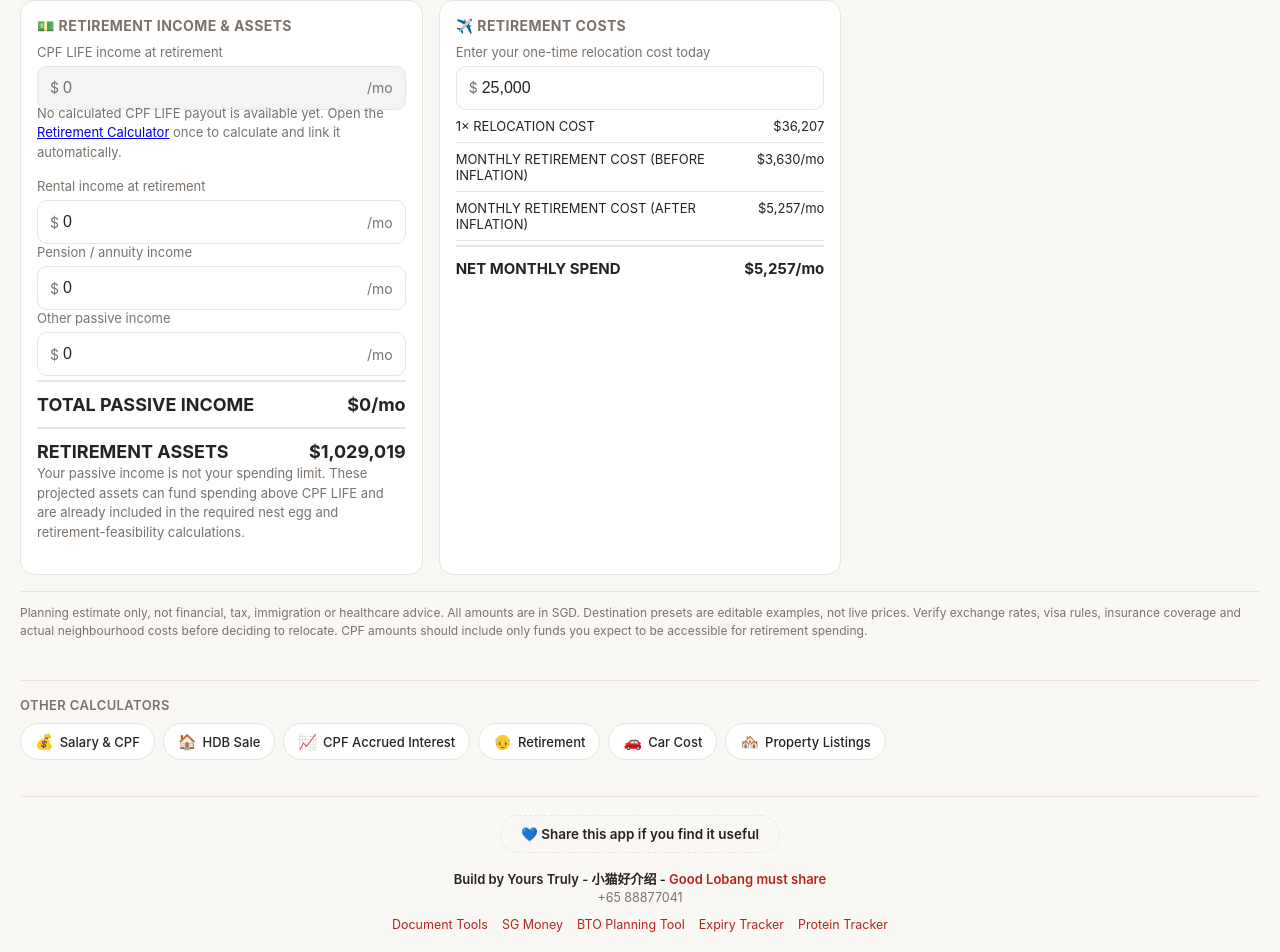
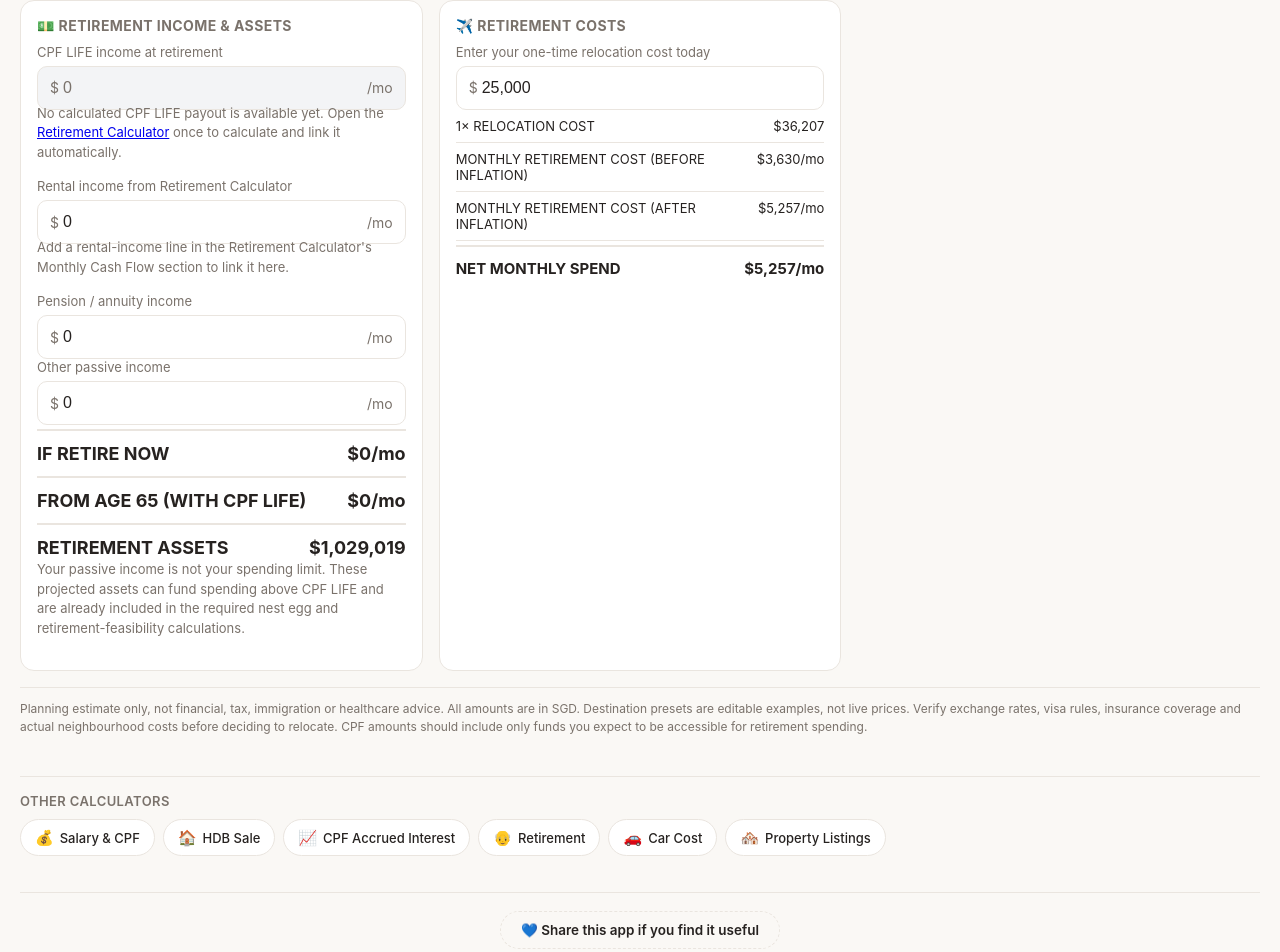
Before and after one commit to macmelvin/SG-Money-CPF-HDB-Calculator, a React (Vite) app: page /geo-arbitrage in a window 1280 px wide. Shown: the part 1795-2747 px from the top of the page. Built offline with nearby package versions, Linux system fonts and the light colour scheme; no server answers.

Commit message:
Compare retire-now rental income with CPF LIFE

```diff
--- a/src/calculators/GeoArbitrageCalculator.tsx
+++ b/src/calculators/GeoArbitrageCalculator.tsx
@@ -82,6 +82,7 @@ interface SavedRetirementData {
   expectedReturnPct?: number;
   inflationRatePct?: number;
   investmentItems?: Array<{ amount: number }>;
+  incomeItems?: Array<{ label: string; amount: number }>;
   cpfLifeMonthlyIncome?: number;
 }
 
@@ -120,6 +121,12 @@ export default function GeoArbitrageCalculator() {
   const liveRetirement = loadCalculatorData<SavedRetirementData>(RETIREMENT_LIVE_STORAGE_KEY);
   const retirementSource = liveRetirement ?? savedRetirement;
   const hasLinkedCpfLife = retirementSource?.data.cpfLifeMonthlyIncome !== undefined;
+  const hasLinkedIncomeItems = retirementSource?.data.incomeItems !== undefined;
+  const linkedRentalIncome = roundCurrency(
+    retirementSource?.data.incomeItems
+      ?.filter((item) => /rent/i.test(item.label))
+      .reduce((total, item) => total + item.amount, 0) ?? 0
+  );
   const savedHdb = loadCalculatorData<HdbSaleInput>(HDB_SALE_STORAGE_KEY);
   const hdbCashProceeds = savedHdb?.data ? calculateHdbSaleProceeds(savedHdb.data).cashProceeds : undefined;
   const retirementImport = retirementSource?.data
@@ -136,6 +143,7 @@ export default function GeoArbitrageCalculator() {
         inflationPct: retirementSource.data.inflationRatePct ?? DEFAULTS.inflationPct,
         propertyProceeds: roundCurrency(hdbCashProceeds ?? DEFAULTS.propertyProceeds),
         cpfLifeIncome: roundCurrency(retirementSource.data.cpfLifeMonthlyIncome ?? DEFAULTS.cpfLifeIncome),
+        rentalIncome: linkedRentalIncome,
       }
     : null;
   // A saved Geo scenario belongs to the user and wins on return visits. On the first
@@ -146,6 +154,7 @@ export default function GeoArbitrageCalculator() {
     // CPF LIFE is owned by the Retirement Calculator. Always let its latest
     // calculated payout replace an older Geo scenario's former $900 placeholder.
     ...(hasLinkedCpfLife && retirementImport ? { cpfLifeIncome: retirementImport.cpfLifeIncome } : { cpfLifeIncome: 0 }),
+    ...(hasLinkedIncomeItems ? { rentalIncome: linkedRentalIncome } : {}),
   };
 
   const [destinationId, setDestinationId] = useState<DestinationId>(initial.destinationId);
@@ -234,6 +243,7 @@ export default function GeoArbitrageCalculator() {
     setInflationPct(retirementImport.inflationPct);
     setPropertyProceeds(retirementImport.propertyProceeds);
     setCpfLifeIncome(retirementImport.cpfLifeIncome);
+    setRentalIncome(retirementImport.rentalIncome);
     setJustImported(true);
   };
   const horizon = result.lastsYears === Infinity
@@ -247,6 +257,8 @@ export default function GeoArbitrageCalculator() {
   const fundingRatio = result.requiredNestEgg > 0
     ? Math.round((result.projectedAssets / result.requiredNestEgg) * 100)
     : Infinity;
+  const incomeIfRetireNow = rentalIncome + pensionIncome + otherPassiveIncome;
+  const incomeFromAge65 = incomeIfRetireNow + cpfLifeIncome;
 
   return (
     <CalcShell
@@ -365,10 +377,16 @@ export default function GeoArbitrageCalculator() {
         ) : (
           <p className="explainer">No calculated CPF LIFE payout is available yet. Open the <Link to="/retirement-calculator">Retirement Calculator</Link> once to calculate and link it automatically.</p>
         )}
-        <NumberField label="Rental income at retirement" value={rentalIncome} onChange={setRentalIncome} prefix="$" suffix="/mo" />
+        <NumberField label="Rental income from Retirement Calculator" value={rentalIncome} onChange={setRentalIncome} prefix="$" suffix="/mo" readOnly={hasLinkedIncomeItems} />
+        {hasLinkedIncomeItems ? (
+          <p className="explainer">Linked from income entries containing “rent” in the Retirement Calculator's Monthly Cash Flow section.</p>
+        ) : (
+          <p className="explainer">Add a rental-income line in the Retirement Calculator's Monthly Cash Flow section to link it here.</p>
+        )}
         <NumberField label="Pension / annuity income" value={pensionIncome} onChange={setPensionIncome} prefix="$" suffix="/mo" />
         <NumberField label="Other passive income" value={otherPassiveIncome} onChange={setOtherPassiveIncome} prefix="$" suffix="/mo" />
-        <ResultRow label="TOTAL PASSIVE INCOME" value={`${formatSgd(result.passiveIncome)}/mo`} emphasis />
+        <ResultRow label="IF RETIRE NOW" value={`${formatSgd(incomeIfRetireNow)}/mo`} emphasis />
+        <ResultRow label="FROM AGE 65 (WITH CPF LIFE)" value={`${formatSgd(incomeFromAge65)}/mo`} emphasis />
         <ResultRow label="RETIREMENT ASSETS" value={formatSgd(result.projectedAssets)} emphasis />
         <p className="explainer">Your passive income is not your spending limit. These projected assets can fund spending above CPF LIFE and are already included in the required nest egg and retirement-feasibility calculations.</p>
       </ResultCard>
--- a/src/calculators/RetirementCalculator.tsx
+++ b/src/calculators/RetirementCalculator.tsx
@@ -245,9 +245,10 @@ export default function RetirementCalculator() {
       expectedReturnPct,
       inflationRatePct,
       investmentItems,
+      incomeItems,
       cpfLifeMonthlyIncome: result.cpfLife.estimatedMonthlyPayout,
     });
-  }, [currentAge, retirementAge, currentSavings, currentOA, currentSaRa, monthlyInvestment, expectedReturnPct, inflationRatePct, investmentItems, result.cpfLife.estimatedMonthlyPayout]);
+  }, [currentAge, retirementAge, currentSavings, currentOA, currentSaRa, monthlyInvestment, expectedReturnPct, inflationRatePct, investmentItems, incomeItems, result.cpfLife.estimatedMonthlyPayout]);
 
   const cpfLifePlans = useMemo(
     () => estimateCpfLifeAllPlans(result.cpfLife.retirementAccountBalance, CPF_RETIREMENT_SUMS_2026[cpfLifeTargetTier]),
```
